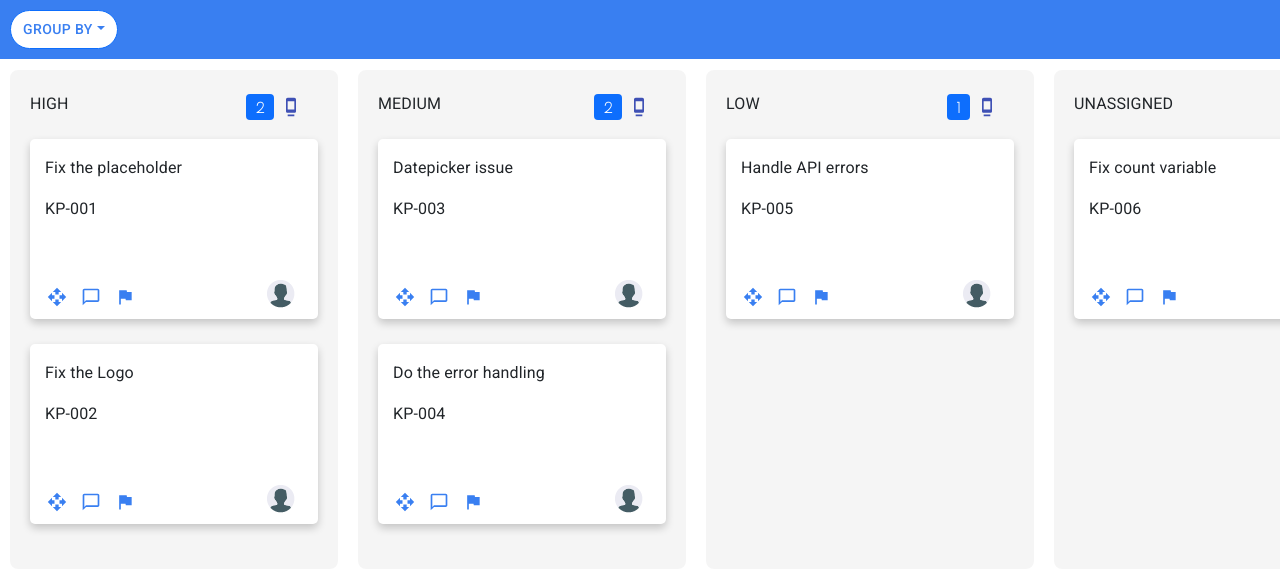
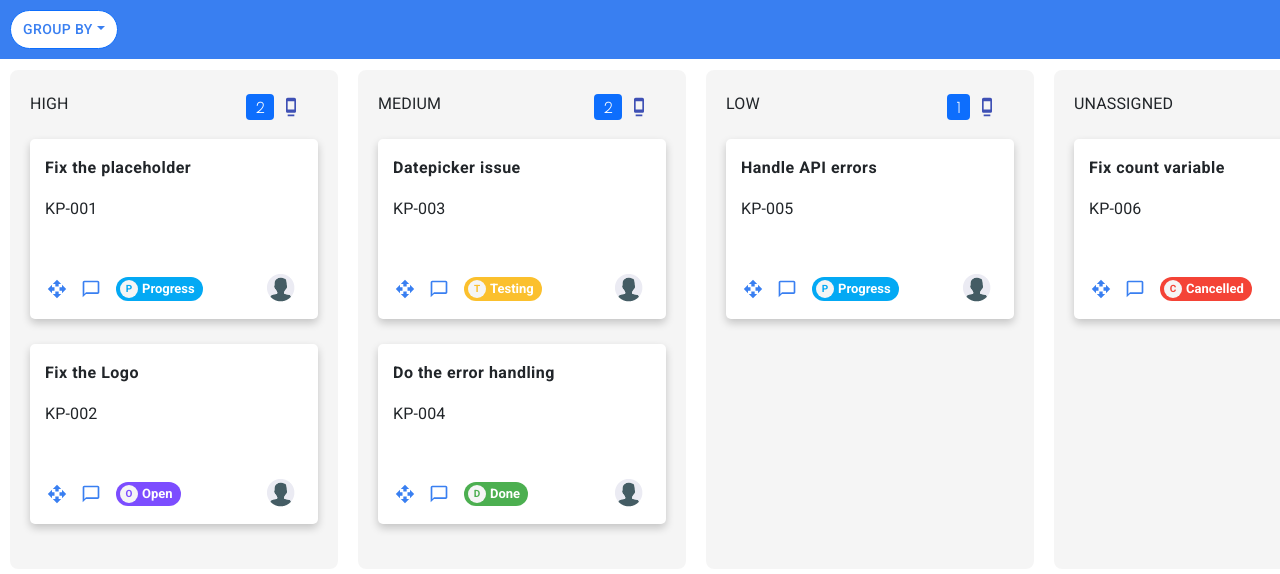
Before and after one commit to karthik-sarav/kanban-assignment, a React (Create React App) app: page / in a window 1280 px wide. Shown: the top 574 px of the page. Built offline with nearby package versions, Linux system fonts and the light colour scheme.

Commit message:
Added chip component to the cards.

```diff
--- a/src/Components/CardComponent.js
+++ b/src/Components/CardComponent.js
@@ -26,7 +26,8 @@ const useStyles = makeStyles((theme) => ({
     profileImage: {
         height: "30px",
         width: "30px",
-        margin: "0px 0 0 125px",
+        padding: "2px",
+        marginLeft: "25px"
     },
     cardIcon: {
         padding: "2px", margin: "5px", color: customTheme.primary,
@@ -63,27 +64,48 @@ const CardComponent = (props) => {
         setExpandView(false);
         setModalItem(null);
     }
-    console.log('modalItem-->', modalItem)
     return (
         <>
             <Draggable key={cardItem.id} draggableId={cardItem.id} index={index}>
                 {(provided) => (
-                    <div className={classes.cardItem} {...provided.draggableProps} {...provided.dragHandleProps} ref={provided.innerRef} >
+                    <div onClick={(e) => handleExpand(e, cardItem)} className={classes.cardItem} {...provided.draggableProps} {...provided.dragHandleProps} ref={provided.innerRef} >
                         <div style={{ padding: "15px 0 0 15px" }} >
-                            <Typography variant="subtitle1">{cardItem.title}</Typography>
+                            <Typography variant="subtitle1" style={{ fontWeight: "bold", letterSpacing: "0.5px" }}>{cardItem.title}</Typography>
                         </div>
-                        <div style={{ padding: "15px 10px 10px 15px", height: "98px" }}>
-                            <Typography variant="body1"> {cardItem?.id} </Typography>
+
+                        <div>
+                            <div style={{ padding: "15px 10px 10px 15px", height: "90px" }}>
+                                <Typography variant="body1"> {cardItem?.id} </Typography>
+                            </div>
                         </div>
+
                         <div style={{ display: "flex" }} >
-                            <div style={{ display: "flex", marginLeft: "10px" }}>
+                            <div style={{ display: "flex", marginLeft: "10px", width: "200px" }}>
                                 <OpenWithIcon
                                     className={classes.cardIcon}
                                     fontSize="medium"
                                     onClick={(e) => handleExpand(e, cardItem)}
                                 />
                                 <ChatBubbleOutlineIcon className={classes.cardIcon} color="primary" fontSize="medium" />
-                                <FlagIcon className={classes.cardIcon} color="primary" fontSize="medium" />
+                                <Chip style={{
+                                    color: "white",
+                                    fontWeight: "bold",
+                                    margin: "5px 0 0 8px",
+                                    backgroundColor: customTheme.status[cardItem.status]
+                                }}
+                                    size="small"
+                                    avatar={
+                                        <Avatar
+                                            style={{
+                                                color: customTheme.status[cardItem.status],
+                                                backgroundColor: "whitesmoke",
+                                                alignSelf: "center",
+                                                justifyContent: "center"
+                                            }
+                                            }>
+                                            {cardItem.status[0]}</Avatar>}
+                                    label={cardItem.status}
+                                />
                             </div>
                             <div className={classes.profileImage}>
                                 <CustomProfile />
@@ -92,9 +114,10 @@ const CardComponent = (props) => {
                     </div>
                 )}
             </Draggable>
+
             {modalItem && expandView &&
                 <Modal size="lg" show={expandView} onHide={handleCloseExpand}>
-                    <Modal.Header>
+                    <Modal.Header closeButton>
                         <Modal.Title>
                             <Typography variant="h6">{`${modalItem.id} - ${modalItem.title}`}</Typography>
                         </Modal.Title>
@@ -138,6 +161,7 @@ const CardComponent = (props) => {
                     </Modal.Footer>
                 </Modal>
             }
+
         </>
 
     )
@@ -146,7 +170,6 @@ const CardComponent = (props) => {
 const ModalListItem = (props) => {
     const classes = useStyles();
     const { title, value } = props;
-    console.log(title, value)
     return (
         <div style={{ display: "flex", justifyContent: "space-between", marginTop: "15px" }}>
             <Typography variant="subtitle1" className={classes.headingBold} >{title}</Typography>
@@ -154,11 +177,15 @@ const ModalListItem = (props) => {
                 <Chip style={{
                     color: "white",
                     fontWeight: "bold",
-                    backgroundColor: value === "Progress" || value === "Open" || value === "Done" ? customTheme.greenLight :
-                        value === "Cancelled" ? customTheme.error :
-                            value === "Testing" ? customTheme.warning : customTheme.secondary
+                    backgroundColor: customTheme.status[value]
                 }}
-                    avatar={<Avatar style={{ color: "whitesmoke" }}>{value[0]}</Avatar>}
+                    avatar={<Avatar
+                        style={{
+                            color: customTheme.status[value],
+                            backgroundColor: "whitesmoke",
+                            alignSelf: "center",
+                            justifyContent: "center"
+                        }}>{value[0]}</Avatar>}
                     label={value}
                 />
                 :
--- a/src/Configs/Constants.js
+++ b/src/Configs/Constants.js
@@ -56,13 +56,12 @@ export const customTheme = {
     warning: "#f7ad02",
     error: "#f50057",
     greenPrimary: "#4caf50",
-    greenLight: "#388E3C"
+    greenLight: "#388E3C",
+    status: {
+        Open: "#7C4DFF",
+        Progress: "#03A9F4",
+        Testing: "#FBC02D",
+        Done: "#4CAF50",
+        Cancelled: "#F44336"
+    }
 }
-
-export const status = {
-    open: "open",
-    progress: "progress",
-    testing: "testing",
-    done: "done",
-    cancelled: "cancelled"
-}
--- a/src/MockData/MockData.js
+++ b/src/MockData/MockData.js
@@ -67,7 +67,7 @@ export const mockData = [
         description: "Lorem ipsum dolor sit amet, consectetur adipiscing elit, sed do eiusmod tempor incididunt ut labore et dolore magna aliqua",
         risk: "unassigned",
         developer: "unassigned",
-        status: "Progress",
+        status: "Cancelled",
         storyPoints: 3,
         startDate: moment(new Date()).format('DD/MM/YYYY'),
         endDate: moment(new Date()).format('DD/MM/YYYY'),
```
